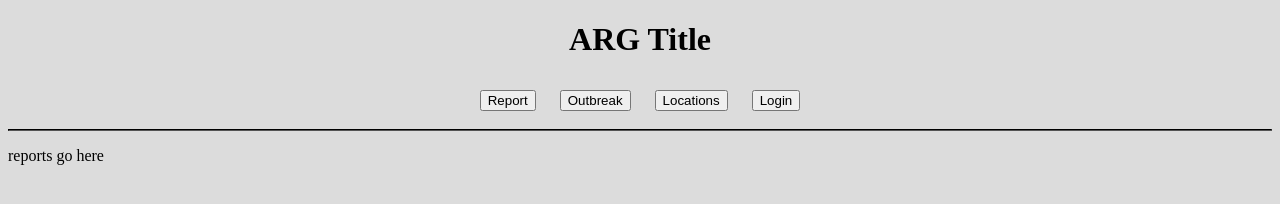
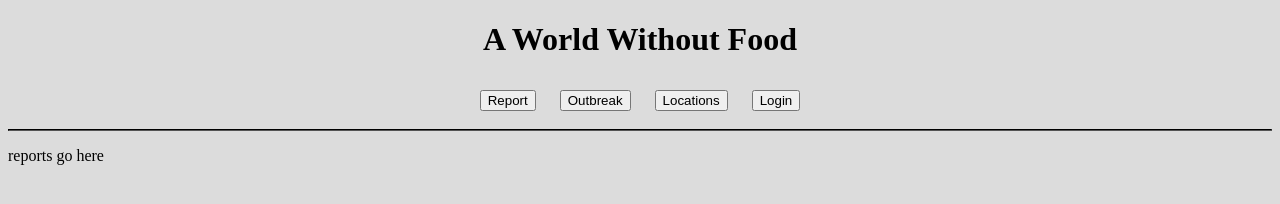
Before and after one commit to Spiderasasen/ARG, a plain HTML site: page Index.html in a window 1280 px wide. Drawn offline with Linux system fonts and the light colour scheme.

Commit message:
making the reports one of the thought that I got is making a world that passed the malthision trap, or however you spell it, where there is more people being born, then food being produced.

```diff
--- a/Index.html
+++ b/Index.html
@@ -2,13 +2,13 @@
 <html lang="en">
 <head>
     <meta charset="UTF-8">
-    <title>ARG</title>
+    <title>A World Without Food</title>
     <link rel="stylesheet" type="text/css" href="CSS_Code/Main.css">
 </head>
 
 <!--Creating the basic layout for the whole section-->
 <body>
-    <h1>ARG Title</h1>
+    <h1>A World Without Food</h1>
 
 <!--    talking about the differnt buttons, which will show differnt options-->
     <div id="buttons">
```
